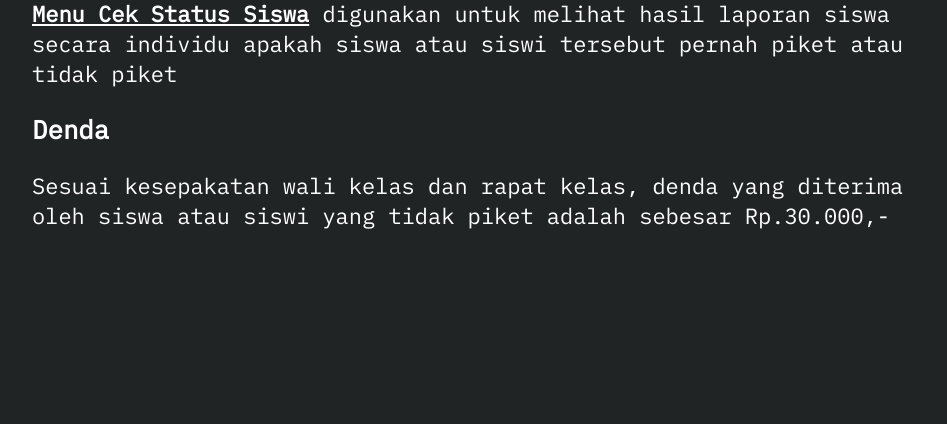
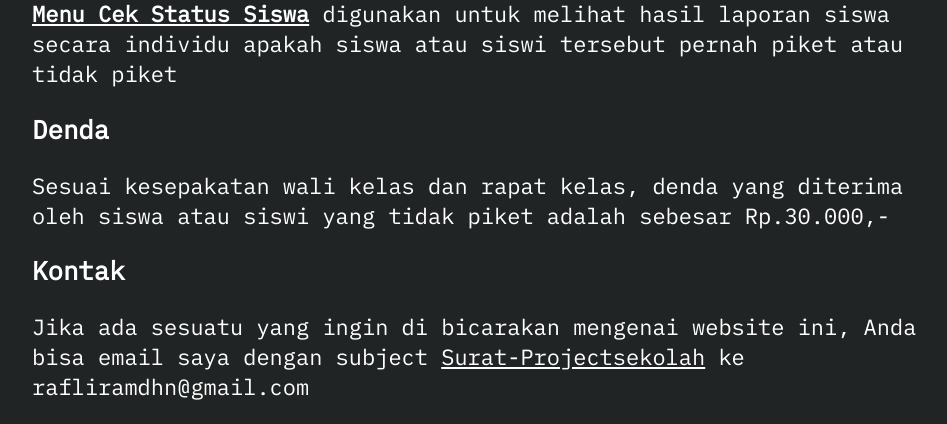
Before and after one commit to HYP3RTEX7/ProjectSekolah, a PHP site: page / in a window 1280 px wide. Shown: the part 654-1078 px from the top of the page, without its empty margins (160-1107 px from the left). Before the commit the page ends 883 px from the top, so only its background shows below. Run offline with PHP 8.4, Linux system fonts and the light colour scheme.

Commit message:
Update index.php

```diff
--- a/index.php
+++ b/index.php
@@ -50,6 +50,11 @@
             Sesuai kesepakatan wali kelas dan rapat kelas, denda yang diterima oleh siswa atau siswi
             yang tidak piket adalah sebesar Rp.30.000,-
         </p>
+        <h3>Kontak</h3>
+        <p>
+            Jika ada sesuatu yang ingin di bicarakan mengenai website ini, Anda bisa email saya
+            dengan subject <u>Surat-Projectsekolah</u> ke rafliramdhn@gmail.com
+        </p>
     </main>
 </body>
 
```
